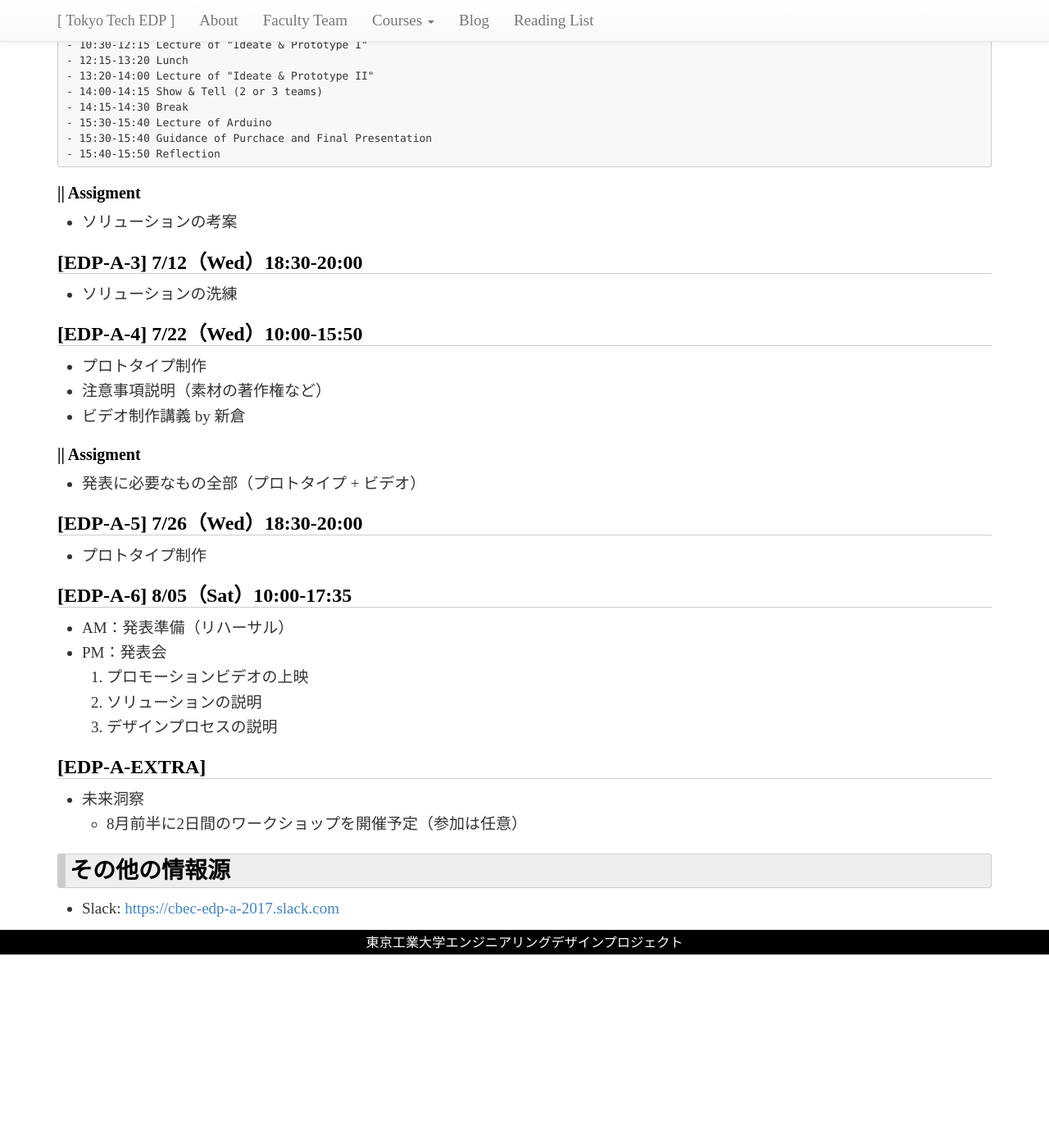
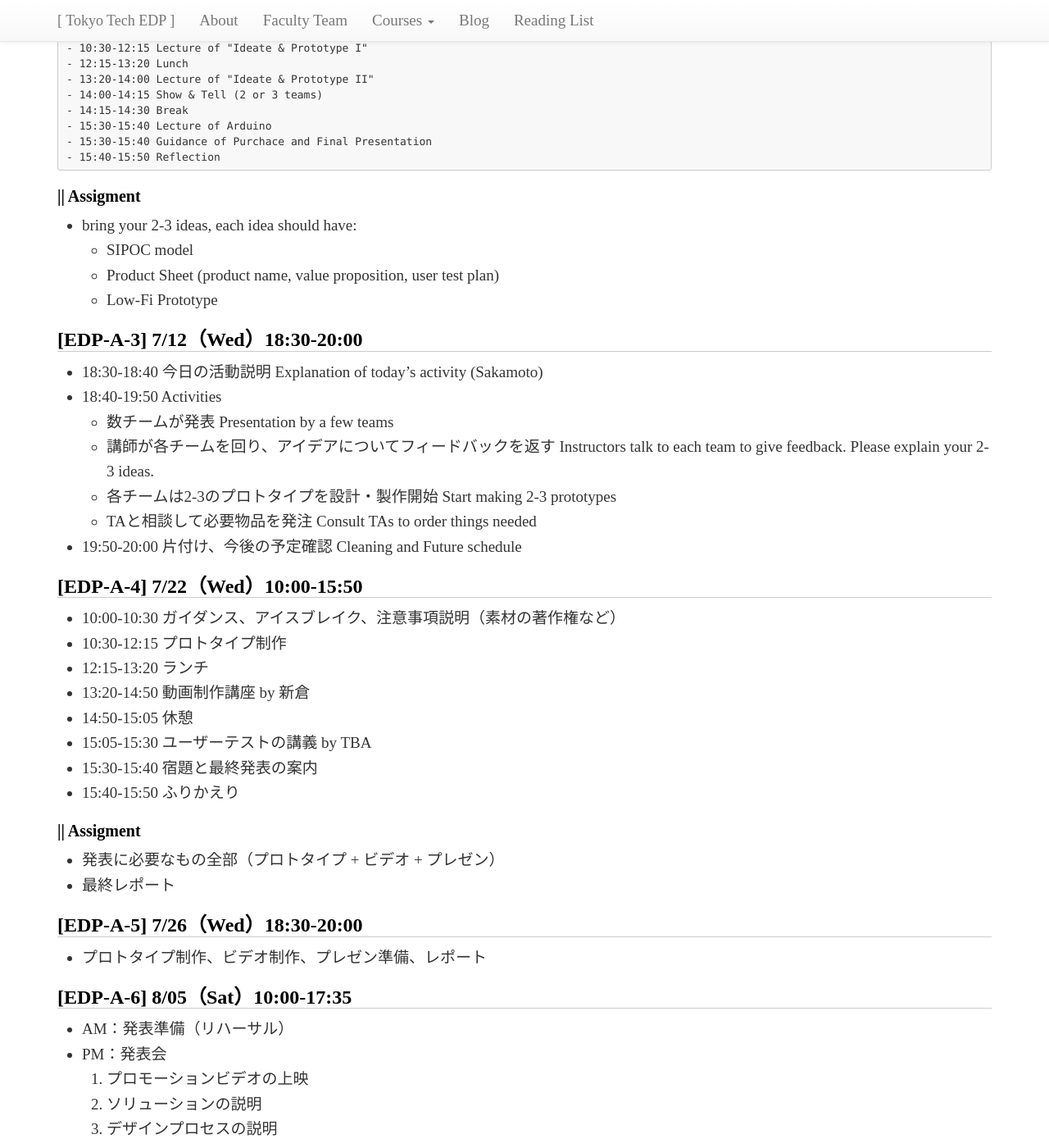
Before and after one commit to titech-edp/titech-edp.github.io, a Jekyll site: the page built from 2017-edp-a/index.md, in a window 1280 px wide and 1400 px high, scrolled down 2764 px. Shown: the whole window at 82% size. Built offline with Jekyll 4.4.1, drawn with Linux system fonts in a browser that asks for light colours; nearby versions of some CDN libraries; library files that are not in the unit come from our copies; before the commit the page ends 3928 px from its top, so only the background shows below that.

Commit message:
Update edp-a

```diff
--- a/2017-edp-a/index.md
+++ b/2017-edp-a/index.md
@@ -67,7 +67,7 @@ In the next class, please bring your fully charged PCs with the Arduino IDE.
 
 - 10:00-10:05 ガイダンス、アイスブレイク（坂本）
 - 10:10-10:30 デザイン思考プロセスの紹介（坂本）
-- 10:30-12:15 Ideate & Prototype講義 I（角）
+- 10:30-12:15 Ideate & Prototype講義 I（角） <a href="https://www.slideshare.net/kdmsnr/2017-edpa-prototyping" role="button" class="btn"><span class="glyphicon glyphicon-circle-arrow-down" aria-hidden="true" />スライド</a>
   - インスピレーションウォール作成 [15分]
   - 宿題データの共有 [20分]
   - Ideate & Prototype #1
@@ -104,25 +104,40 @@ In the next class, please bring your fully charged PCs with the Arduino IDE.
 
 ### Assigment
 
-- ソリューションの考案
+- bring your 2-3 ideas, each idea should have:
+  - SIPOC model
+  - Product Sheet (product name, value proposition, user test plan)
+  - Low-Fi Prototype
 
 ## [EDP-A-3] 7/12（Wed）18:30-20:00
 
-- ソリューションの洗練
+- 18:30-18:40 今日の活動説明 Explanation of today's activity (Sakamoto)
+- 18:40-19:50 Activities
+  - 数チームが発表 Presentation by a few teams
+  - 講師が各チームを回り、アイデアについてフィードバックを返す Instructors talk to each team to give feedback. Please explain your 2-3 ideas.
+  - 各チームは2-3のプロトタイプを設計・製作開始 Start making 2-3 prototypes
+  - TAと相談して必要物品を発注 Consult TAs to order things needed
+- 19:50-20:00 片付け、今後の予定確認 Cleaning and Future schedule
 
 ## [EDP-A-4] 7/22（Wed）10:00-15:50
 
-- プロトタイプ制作
-- 注意事項説明（素材の著作権など）
-- ビデオ制作講義 by 新倉
+- 10:00-10:30 ガイダンス、アイスブレイク、注意事項説明（素材の著作権など）
+- 10:30-12:15 プロトタイプ制作
+- 12:15-13:20 ランチ
+- 13:20-14:50 動画制作講座 by 新倉
+- 14:50-15:05 休憩
+- 15:05-15:30 ユーザーテストの講義 by TBA
+- 15:30-15:40 宿題と最終発表の案内
+- 15:40-15:50 ふりかえり
 
 ### Assigment
 
-- 発表に必要なもの全部（プロトタイプ + ビデオ）
+- 発表に必要なもの全部（プロトタイプ + ビデオ + プレゼン）
+- 最終レポート
 
 ## [EDP-A-5] 7/26（Wed）18:30-20:00
 
-- プロトタイプ制作
+- プロトタイプ制作、ビデオ制作、プレゼン準備、レポート
 
 ## [EDP-A-6] 8/05（Sat）10:00-17:35
 
```
